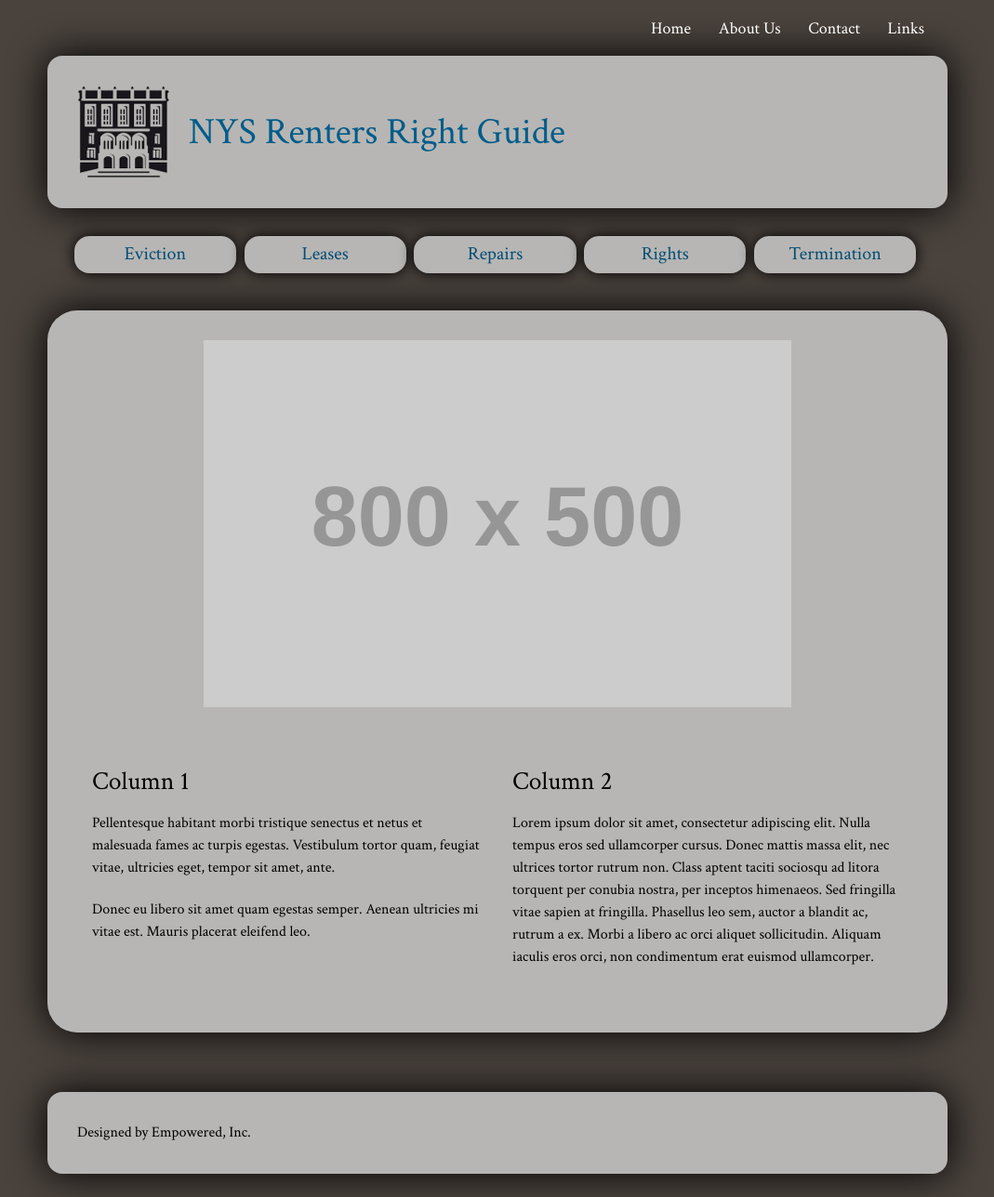
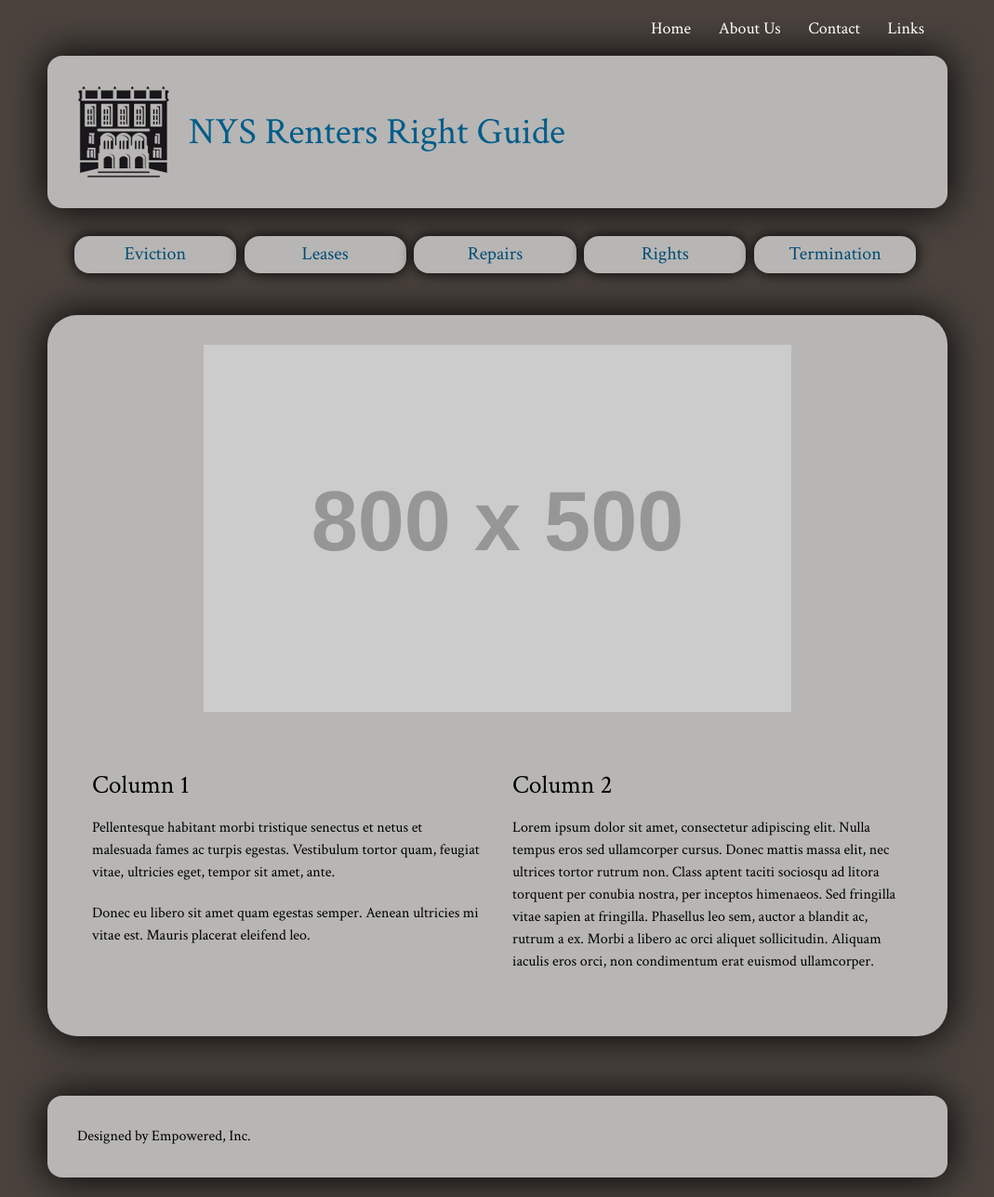
Before and after one commit to iinf362/team2, a Jekyll site: the page built from index.html, in a window 1280 px wide. Shown: the whole page at 93% size, without its empty margins (105-1174 px from the left). Built offline with Jekyll 4.4.1, drawn with Linux system fonts in a browser that asks for light colours.

Commit message:
Update style.css

```diff
--- a/css/style.css
+++ b/css/style.css
@@ -178,9 +178,8 @@
 	background-color: #b7b6b4;
 	height: 40px;
 	border-style: none;
-	border-radius: 1em;
 	box-shadow: 0px 0px 15px 0px;
-	margin-bottom: 0.5em;
+	margin-bottom: 0.8em;
 }
 
 
@@ -196,9 +195,11 @@
 	background-color: #069;
 	box-shadow: 0px 0px 15px 0px;
 }
-.nav-link:hover {
-	color: #b7b6b4;
+
+.nav li, .nav-link {
+	border-radius: 1em;
 }
+
 .nav-link {
     display: block;
     padding:	4px;
@@ -210,6 +211,9 @@
 	height: 40px;
 }
 
+.nav-link:hover {
+	color: #b7b6b4;
+}
 
 .main-block {
 	border-radius: 2em;
```
